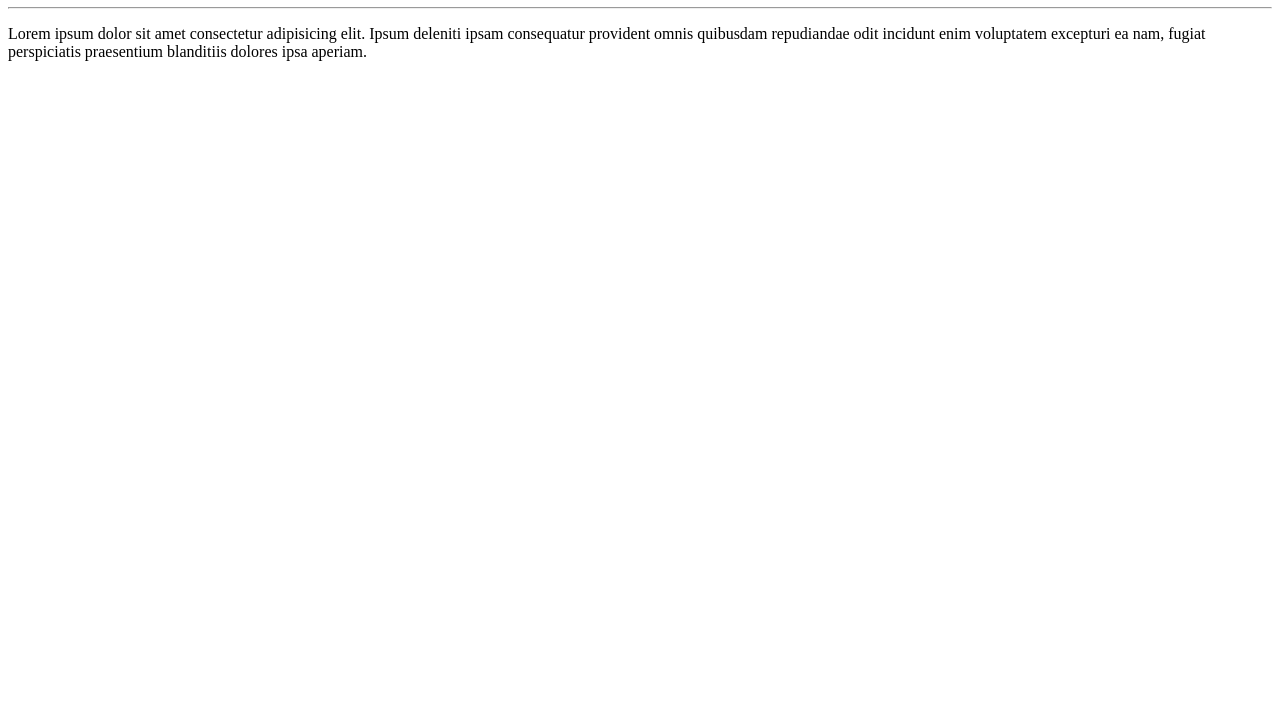
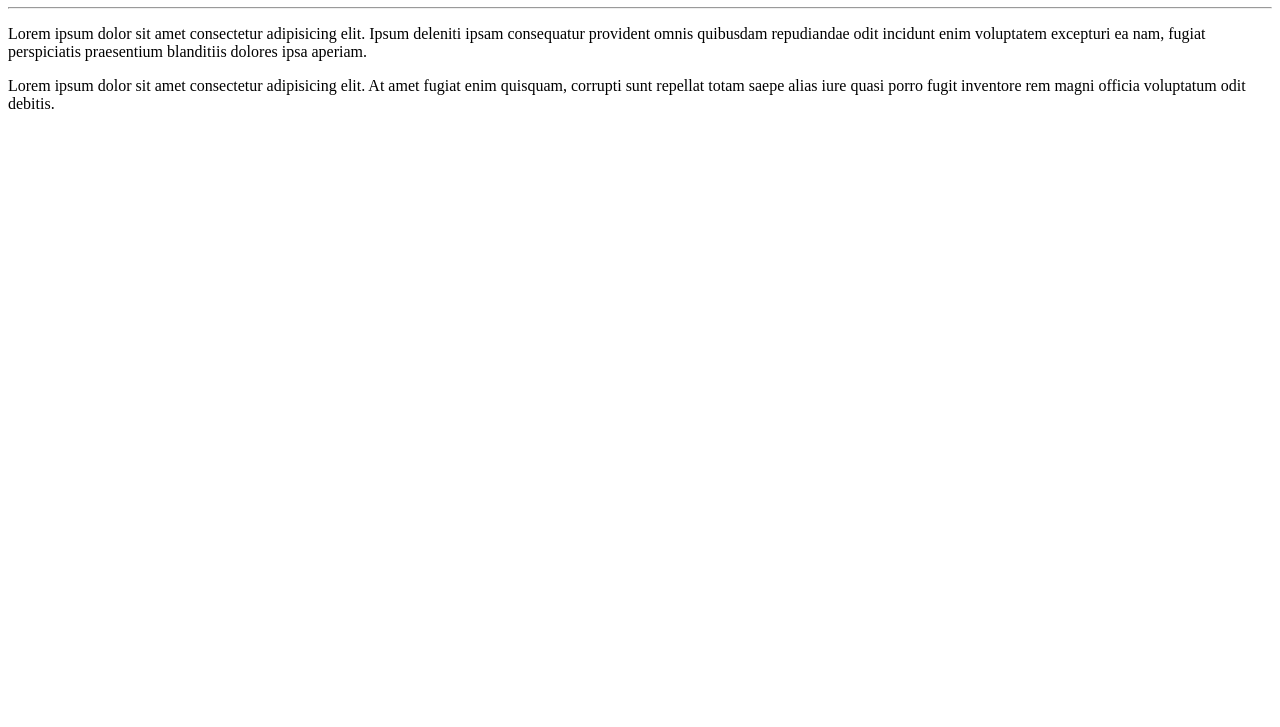
Before and after one commit to M4rcoos/Ola-Mundo, a plain HTML site: page Site exemplo/Index.html in a window 1280 px wide. Shown: the part 73-800 px from the top of the page. Drawn offline with Linux system fonts and the light colour scheme.

Commit message:
Adicionei um paragrafo

```diff
--- a/Site exemplo/Index.html
+++ b/Site exemplo/Index.html
@@ -10,5 +10,6 @@
     <h1>Olá, Mundo!</h1>
     <hr>
     <p>Lorem ipsum dolor sit amet consectetur adipisicing elit. Ipsum deleniti ipsam consequatur provident omnis quibusdam repudiandae odit incidunt enim voluptatem excepturi ea nam, fugiat perspiciatis praesentium blanditiis dolores ipsa aperiam.</p>
+    <p>Lorem ipsum dolor sit amet consectetur adipisicing elit. At amet fugiat enim quisquam, corrupti sunt repellat totam saepe alias iure quasi porro fugit inventore rem magni officia voluptatum odit debitis.</p>
 </body>
 </html>
```
